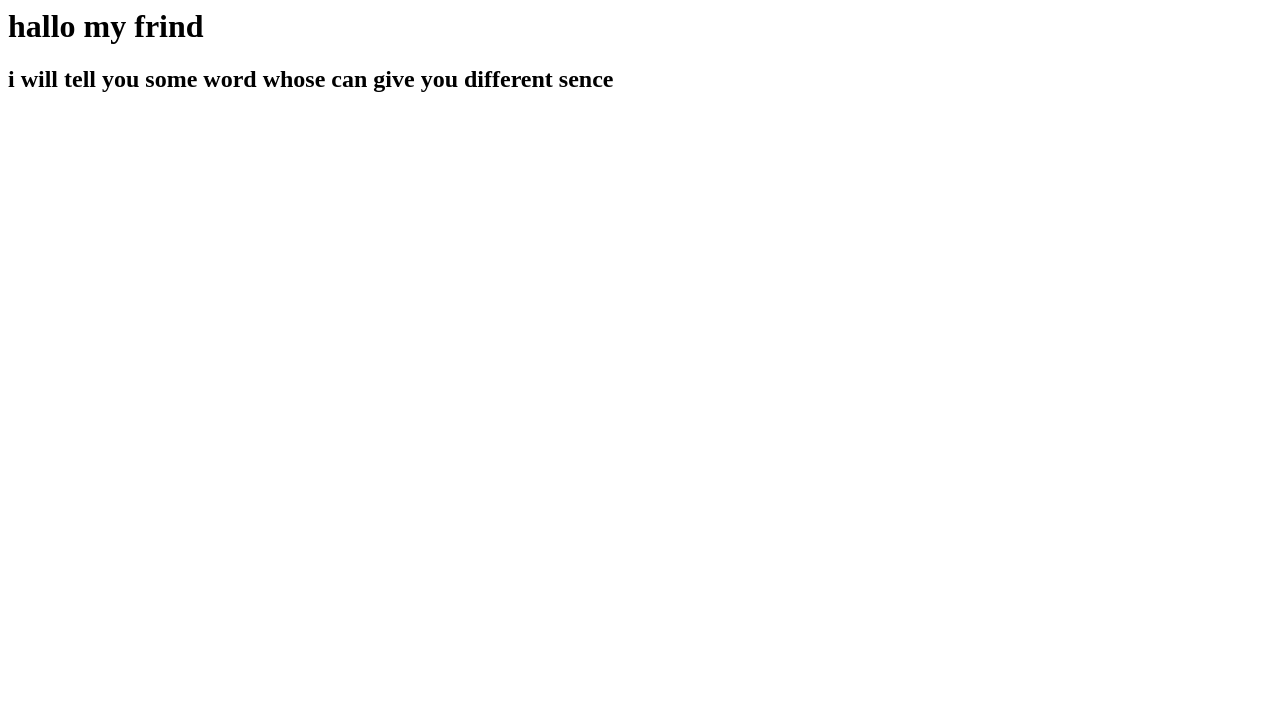
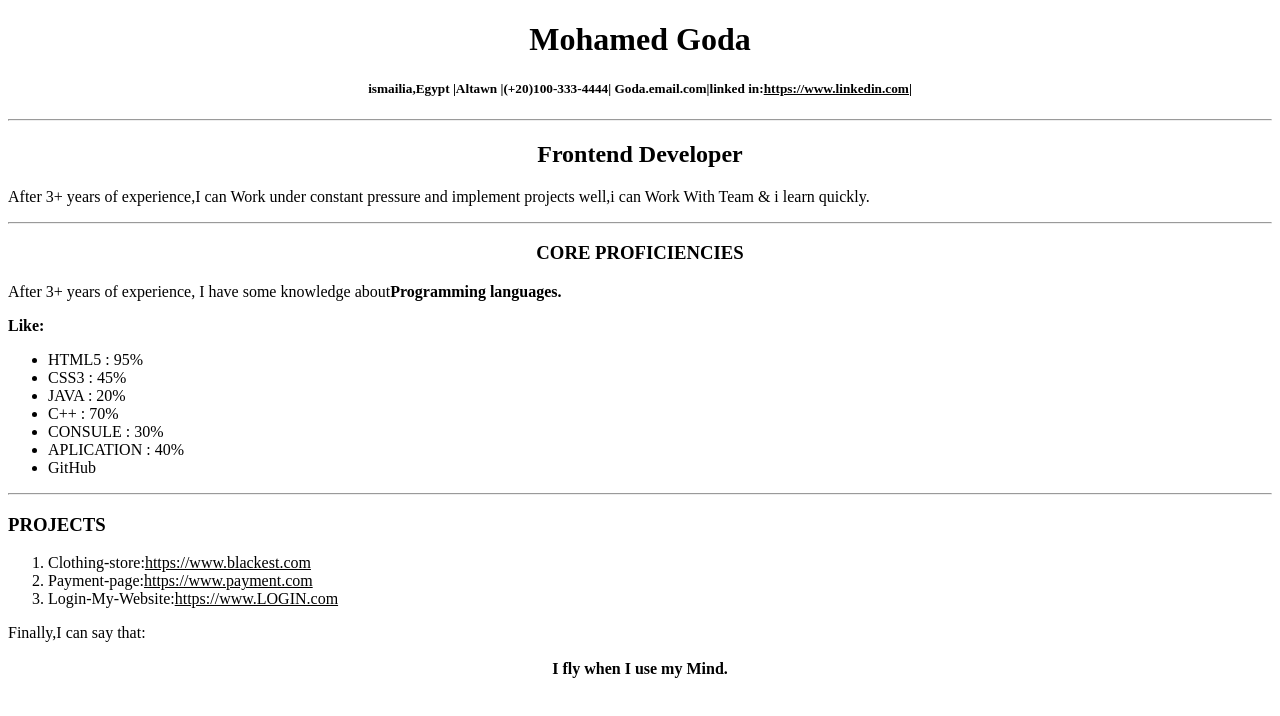
Before and after one commit to m7-Goda-s3/Goda.CV, a plain HTML site: page index.html in a window 1280 px wide. Drawn offline with Linux system fonts and the light colour scheme.

Commit message:
Update index.html

```diff
--- a/index.html
+++ b/index.html
@@ -1,18 +1,89 @@
+<!DOCTYPE html>
 <html>
-<h1>
-hallo my frind
-<h2>
-    i will tell you some word whose can give you different sence
-</h2>
-</h1>
+  <head>
+    <title>Hello, World!</title>
+    <link rel="stylesheet" href="styles.css" />
+  </head>
+  <body>
+         <div class="Alpha1">
+           <b>
+      <center>
+      <h1>
+        Mohamed Goda
+      </h1>
+    </b>
+    <h5>
+      ismailia,Egypt |Altawn |(+20)100-333-4444| Goda.email.com|linked in:<u>https://www.linkedin.com|</u>
+    </h5>
+    <hr>
+</center>
+     </div>
+<div class="Alpha2">
+          <center>
+            <h2>
+              <b>
+            Frontend Developer
+        </b>
+        </h2>
+        </center>
+        <p>
+      After 3+ years of experience,I can Work under constant pressure and implement projects well,i can Work With Team & i learn quickly.
+        </p>
+
+ </div>
+       <hr>
+<div class="Alpha3">
+           <center>
+          <h3>
+              CORE PROFICIENCIES
+         </h3>
+         <p>
+         </center>
+   <p>
+        After 3+ years of experience,
+  I have some knowledge about<b>Programming languages.</b>
+</p>
+ <b>
+Like:
+</b>
+<ul>
+  <li>HTML5 : 95%</li>
+  <li>CSS3 : 45%</li>
+  <li>JAVA : 20%</li>
+  <li>C++ : 70%</li>
+  <li>CONSULE : 30%</li>
+  <li>APLICATION : 40%</li>
+  <li>GitHub</li>
+</ul>
+ <hr>
+ </div>
+
+        <div class="Alpha4">
+         <h3>
+           <b>
+              PROJECTS
+          </b>
+         </h3>
+          <P>
+            <OL>
+              <li>Clothing-store:<u>https://www.blackest.com</u> </li>
+              <li>Payment-page:<u>https://www.payment.com</u></li>
+              <li>Login-My-Website:<u>https://www.LOGIN.com</u></li>
+
+            </OL>
+          </P>
+
+           Finally,I can say that:
+ <center>
+ </br>
+ <b>
+    I fly when I use my Mind.
+    </b>
+ </center>
+ </p>
+        </div>
 
 
-
-
-
-
-
-
-
+  </body>
 
 </html>
```
